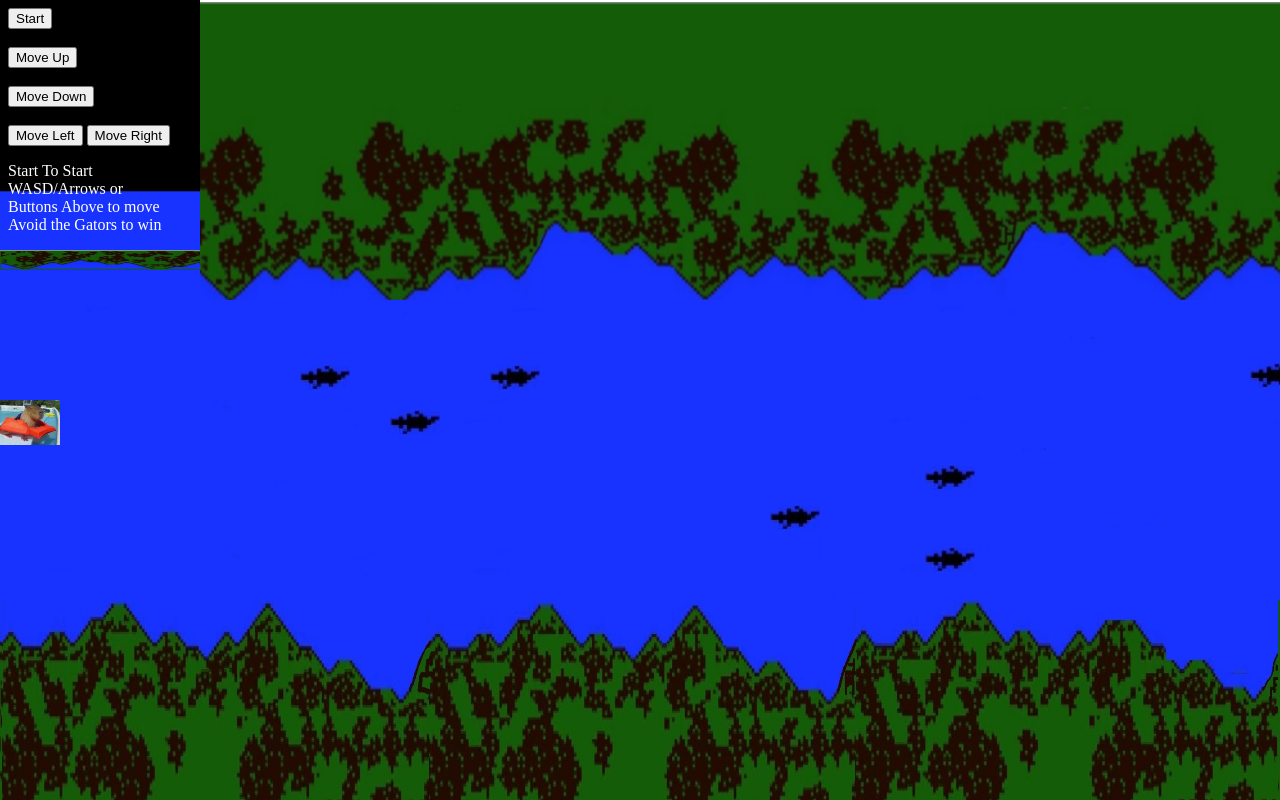
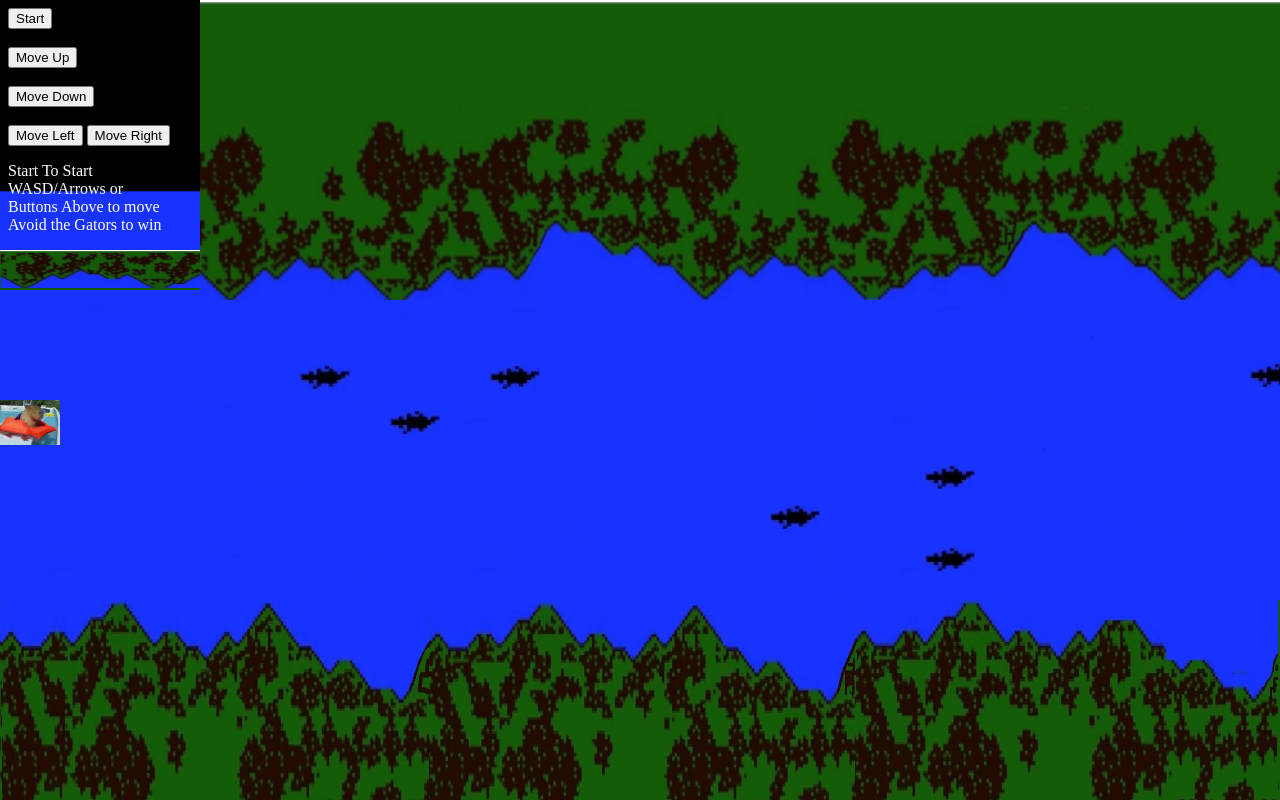
Before and after one commit to Cable-s/GameDev22, a plain HTML site: page public/T3A22-Game-Template-by-Caleb.html in a window 1280 px wide. Drawn offline with Linux system fonts and the light colour scheme.

Commit message:
Update T3A22-Game-Template-by-Caleb.html

```diff
--- a/public/T3A22-Game-Template-by-Caleb.html
+++ b/public/T3A22-Game-Template-by-Caleb.html
@@ -393,7 +393,7 @@ function myReload() {
 <img id="myImg10" style="position:absolute; width:75px; height:40px; top:520px; left:1450px;" src="myImage02.jpg">
 <img id="myImg11" style="position:absolute; width:100%; height:300px; top:0px; left:200px;"src="myLandT.png">
 <img id="myImg12" style="position:absolute; width:100%; height:430px; top:600px; left:0px;"src="myLandB.jpg">
-<img id="myImg14" style="position:absolute; width:200px; height:20px; top:250px; left:0px;"src="myLandM.png">
+<img id="myImg14" style="position:absolute; width:200px; height:40px; top:250px; left:0px;"src="myLandM.png">
 <img id="myImg13" style="position:absolute; width:40px; height:1000px; top:0px; left:1700px; " src="myImage03.png">
 </body>
 </html>
```
